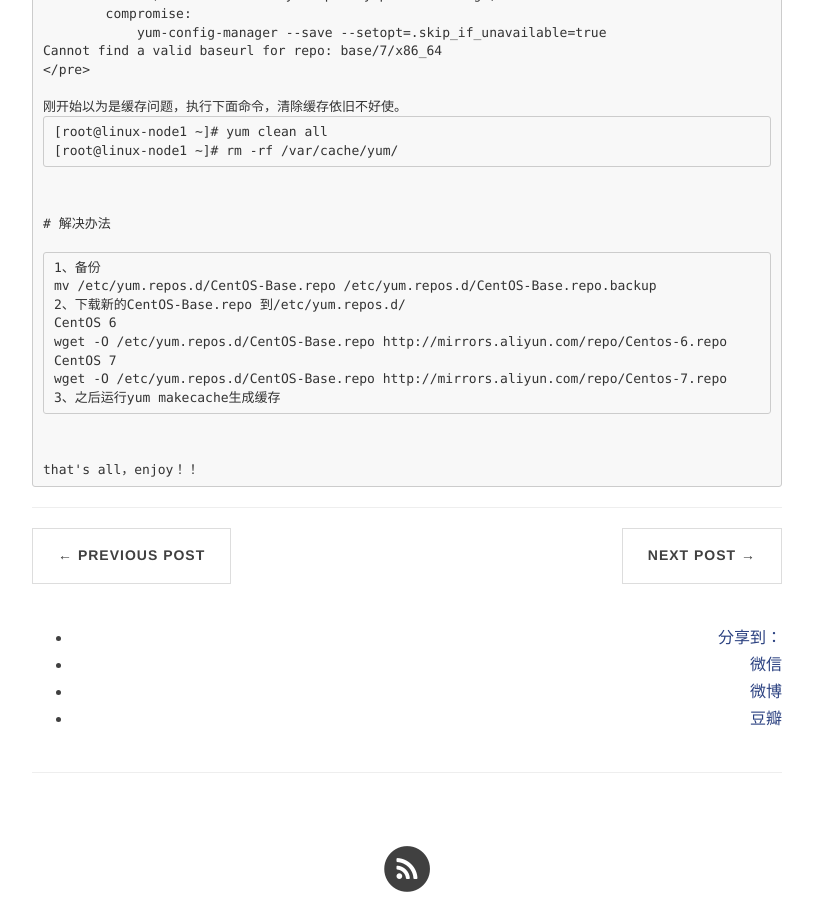
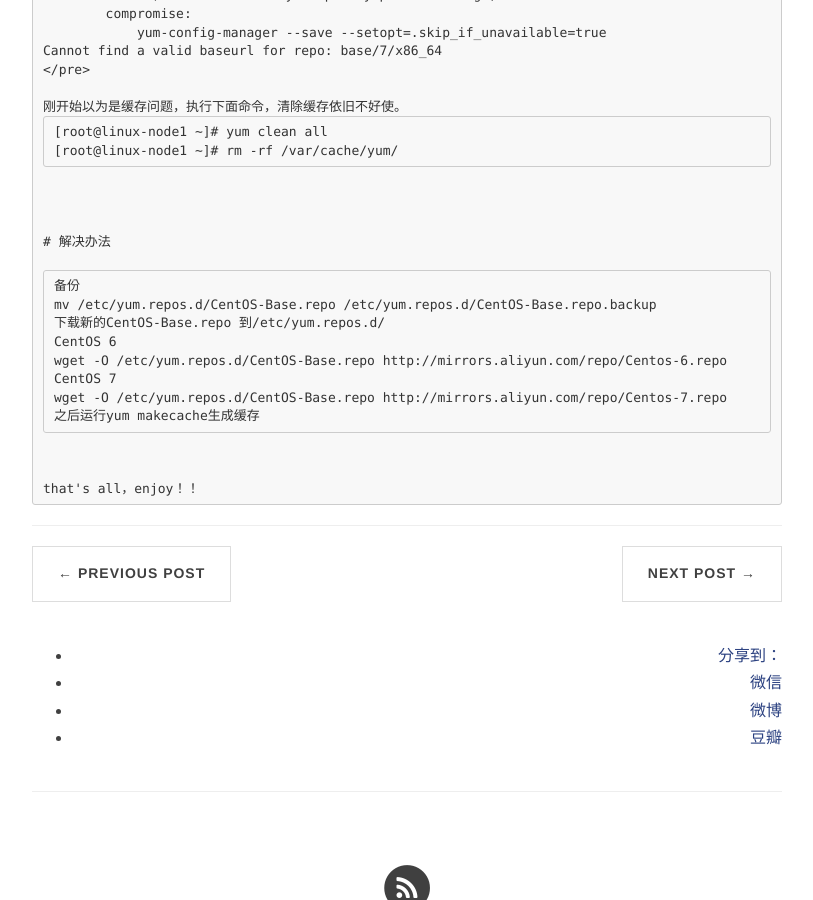
Before and after one commit to jixuege/jixuege.github.io, a Jekyll site: the page built from _posts/2016-09-25-yum-安装Jenkins错误解决.md, in a window 1280 px wide and 900 px high, scrolled down 1010 px. Shown: the whole window, without its empty margins (233-1046 px from the left). Built offline with Jekyll 4.4.1, drawn with Linux system fonts in a browser that asks for light colours; nearby versions of some CDN libraries; comment, search, counter and statistics services are not loaded.

Commit message:
2016-9-25 11:46:30-格式调整

```diff
--- a/_posts/2016-09-25-yum-安装Jenkins错误解决.md
+++ b/_posts/2016-09-25-yum-安装Jenkins错误解决.md
@@ -38,17 +38,18 @@ Cannot find a valid baseurl for repo: base/7/x86_64
 [root@linux-node1 ~]# rm -rf /var/cache/yum/
 </pre>
 
+
 # 解决办法
 
 <pre>
-1、备份
+备份
 mv /etc/yum.repos.d/CentOS-Base.repo /etc/yum.repos.d/CentOS-Base.repo.backup
-2、下载新的CentOS-Base.repo 到/etc/yum.repos.d/
+下载新的CentOS-Base.repo 到/etc/yum.repos.d/
 CentOS 6
 wget -O /etc/yum.repos.d/CentOS-Base.repo http://mirrors.aliyun.com/repo/Centos-6.repo
 CentOS 7
 wget -O /etc/yum.repos.d/CentOS-Base.repo http://mirrors.aliyun.com/repo/Centos-7.repo
-3、之后运行yum makecache生成缓存
+之后运行yum makecache生成缓存
 </pre>
 
 that's all，enjoy！！
```
